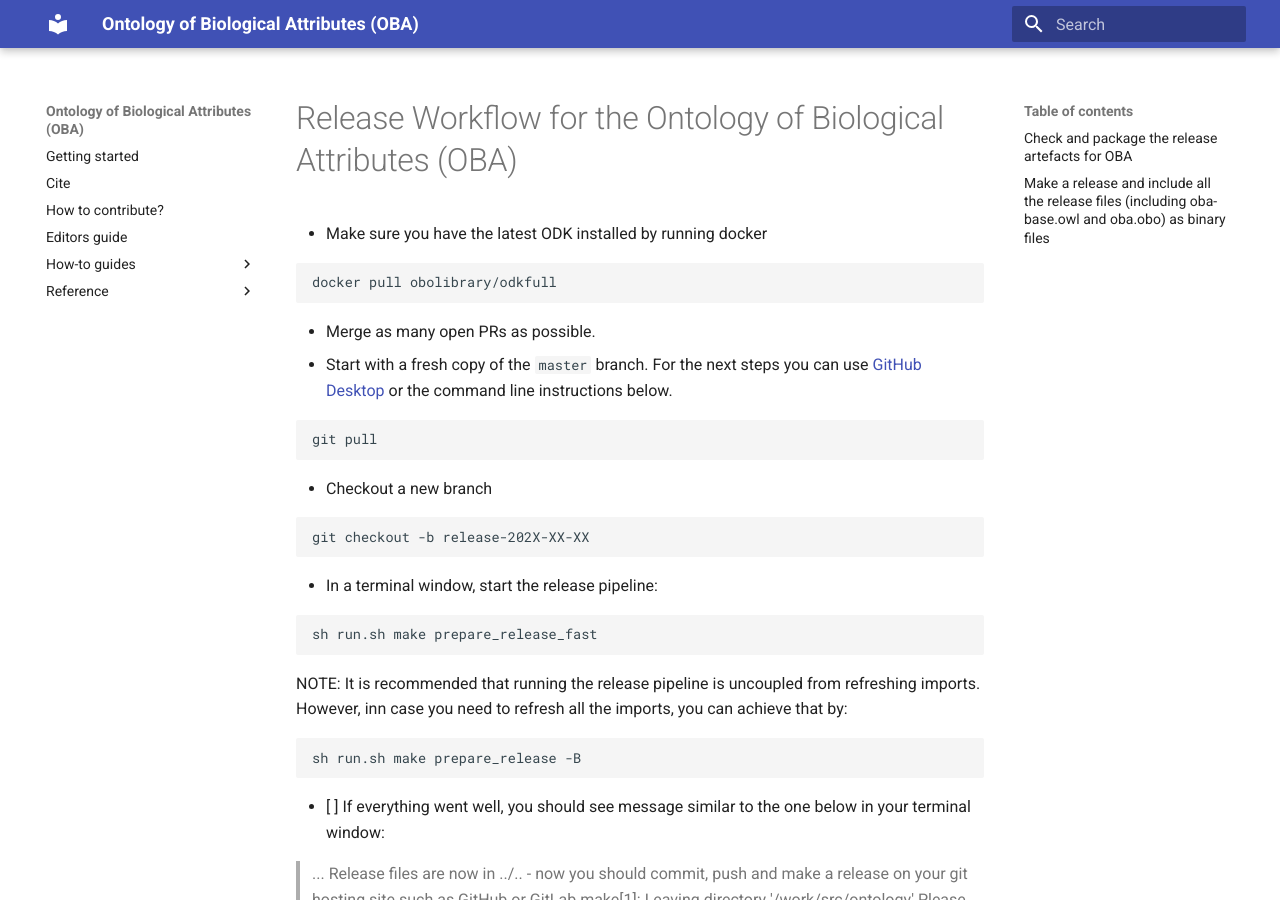
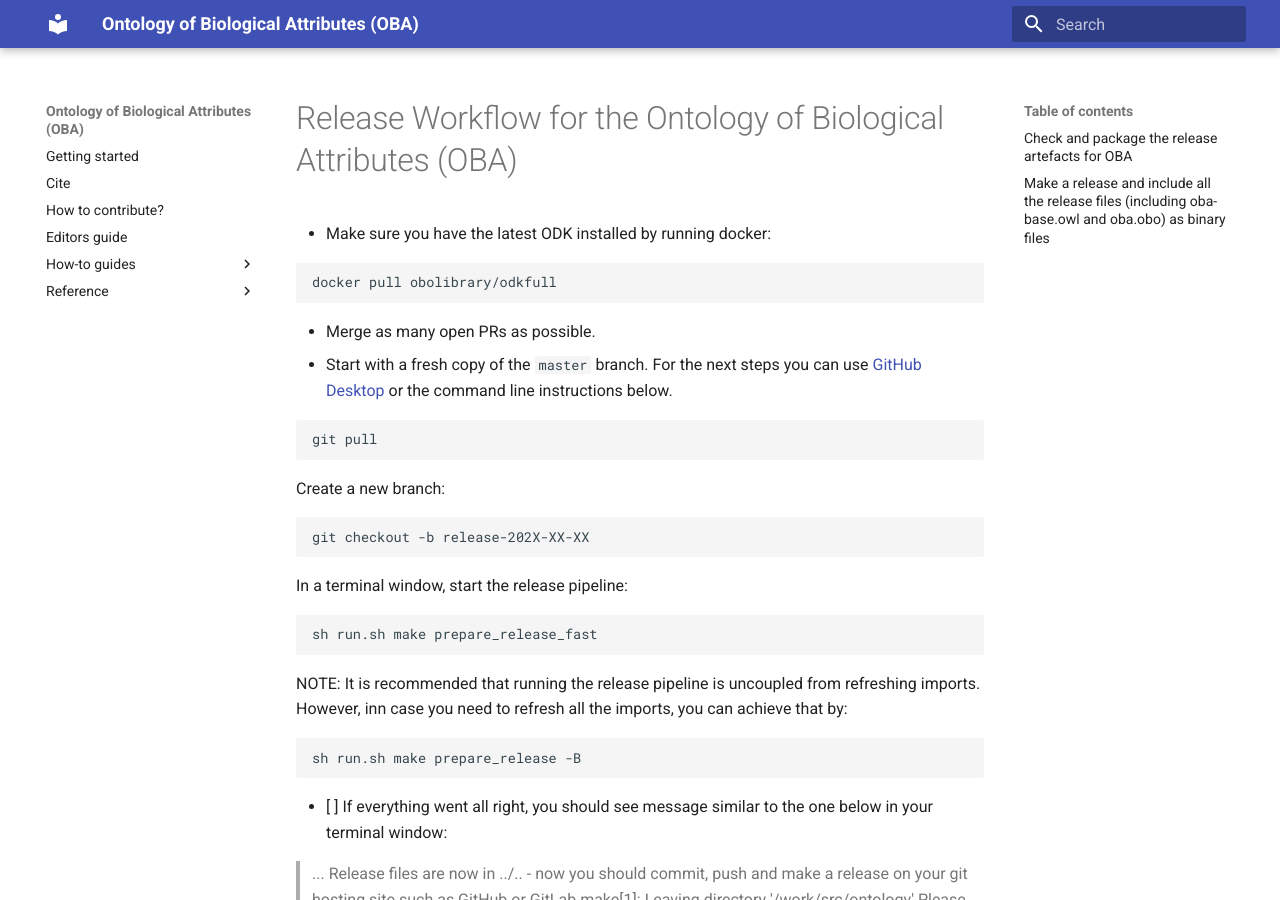
Before and after one commit to obophenotype/bio-attribute-ontology, an MkDocs documentation site: the page built from docs/OBA_ReleaseWorkflow.md, in a window 1280 px wide and 900 px high. Built offline with MkDocs 1.6.1 and Material for MkDocs 9.7.7, drawn with Linux system fonts in a browser that asks for light colours.

Commit message:
Improve OBA Release Workflow SOP
Addresses #154.

````diff
--- a/docs/OBA_ReleaseWorkflow.md
+++ b/docs/OBA_ReleaseWorkflow.md
@@ -2,7 +2,7 @@ Release Workflow for the Ontology of Biological Attributes (OBA)
 ================================================================
 
 
-* Make sure you have the latest ODK installed by running docker
+* Make sure you have the latest ODK installed by running docker:
 
 ```shell
 docker pull obolibrary/odkfull
@@ -15,13 +15,13 @@ docker pull obolibrary/odkfull
 git pull
 ```
 
-* Checkout a new branch
+Create a new branch:
 
 ```shell
 git checkout -b release-202X-XX-XX
 ```
 
-* In a terminal window, start the release pipeline:
+In a terminal window, start the release pipeline:
 
 ```shell
 sh run.sh make prepare_release_fast
@@ -33,7 +33,7 @@ NOTE: It is recommended that running the release pipeline is uncoupled from refr
 sh run.sh make prepare_release -B
 ```
 
-- [ ] If everything went well, you should see message similar to the one below in your terminal window:
+- [ ] If everything went all right, you should see message similar to the one below in your terminal window:
 
 > ...
 > Release files are now in ../.. - now you should commit, push and make a release         on your git hosting site such as GitHub or GitLab
````
